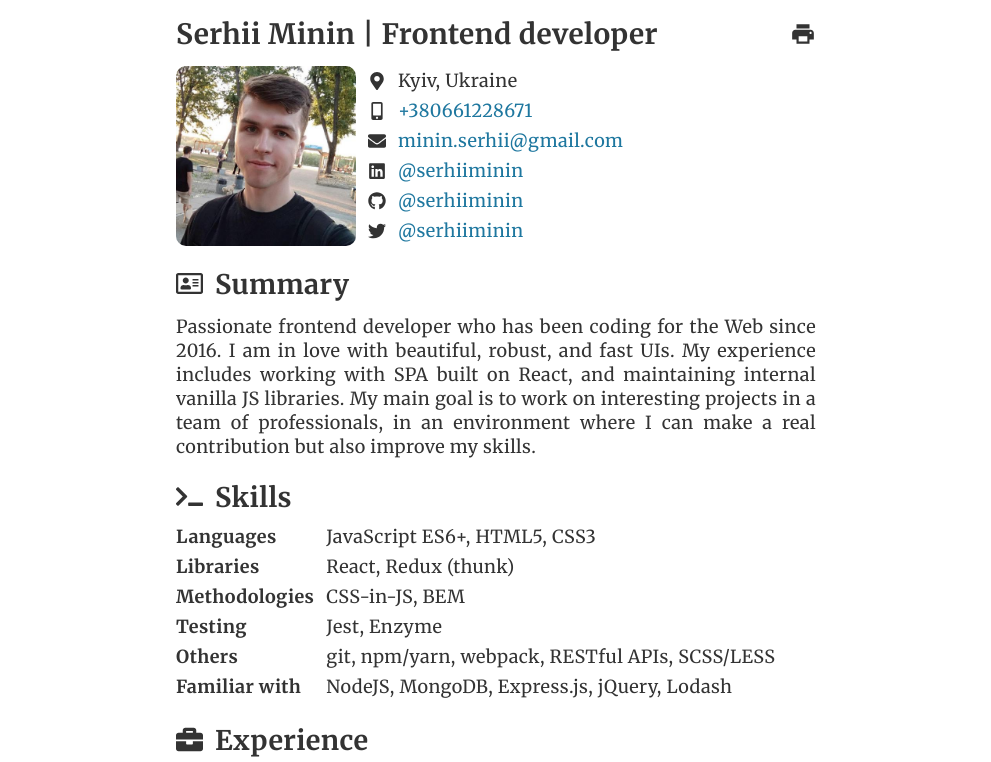
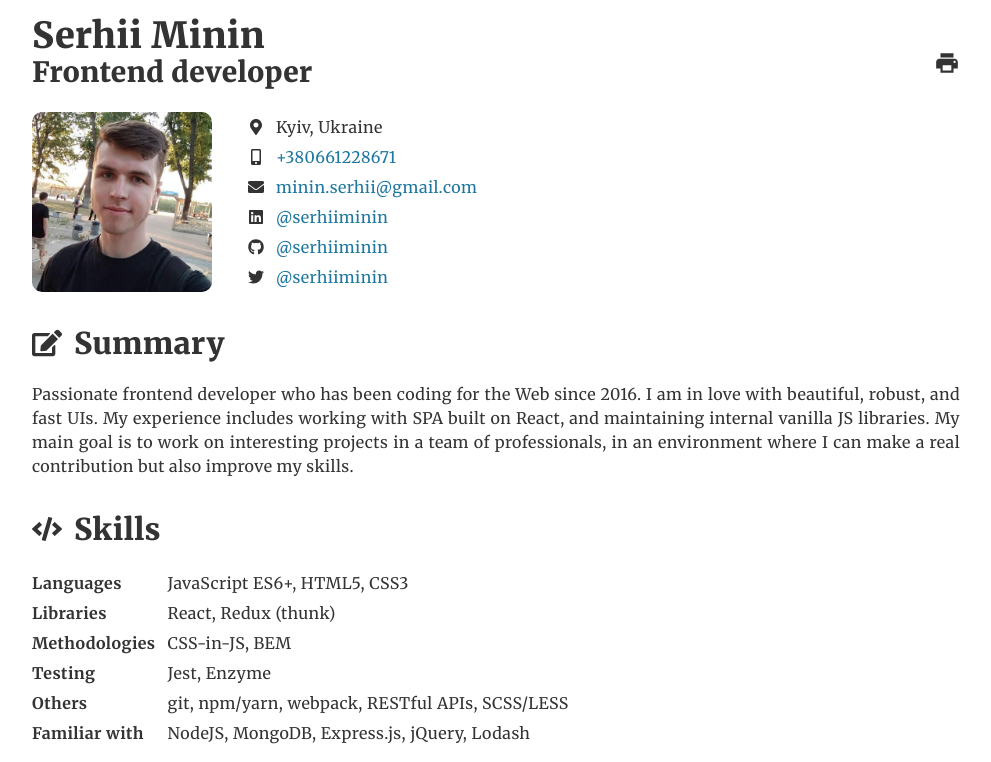
Before and after one commit to serhiiminin/cv, a Gatsby site: page / in a window 1280 px wide. Shown: the top 762 px of the page, without its empty margins (144-1135 px from the left). Built offline with nearby package versions, Linux system fonts and the light colour scheme; Gatsby itself is replaced by a stand-in of ours.

Commit message:
make UI improvements

```diff
--- a/gatsby-browser.js
+++ b/gatsby-browser.js
@@ -8,4 +8,3 @@
 
 // google fonts
 require('typeface-merriweather');
-require('typeface-source-sans-pro');
--- a/package.json
+++ b/package.json
@@ -24,8 +24,7 @@
     "shortid": "^2.2.14",
     "styled-components": "4.3.2",
     "styled-normalize": "8.0.6",
-    "typeface-merriweather": "0.0.72",
-    "typeface-source-sans-pro": "^0.0.75"
+    "typeface-merriweather": "0.0.72"
   },
   "devDependencies": {
     "gh-pages": "2.1.1",
--- a/src/components/contacts.js
+++ b/src/components/contacts.js
@@ -5,7 +5,6 @@ import { FaTwitter, FaGithub, FaLinkedin, FaMapMarkerAlt, FaEnvelope, FaMobileAl
 import IconPrint from "./icon-print"
 import Image from "./image"
 import DataLines from "./data-lines"
-import Title from "./title"
 import Anchor from "./anchor"
 import Section from "./section"
 
@@ -17,11 +16,29 @@ const TitleBlock = styled.div`
   margin-bottom: 1rem;
 `
 
+const TitlesWrapper = styled.div`
+  display: grid;
+  row-gap: 1.2rem;
+  margin-bottom: 1.8rem;
+`;
+
+const TitleName = styled.h1`
+  font-size: 3.6rem;
+  font-weight: 900;
+  margin: 0;
+`;
+
+const TitlePosition = styled.h2`
+  font-size: 2.8rem;
+  font-weight: 900;
+  margin: 0;
+`;
+
 const ContactsInner = styled.div`
   display: grid;
   grid-template-columns: repeat(2, max-content);
   justify-content: start;
-  column-gap: 1.2rem;
+  column-gap: 3.6rem;
 `
 
 const ImageWrapper = styled.div`
@@ -40,7 +57,10 @@ const Contacts = ({ contacts }) => {
   return (
     <Section>
       <TitleBlock>
-        <Title>{`${name} | ${position}`}</Title>
+        <TitlesWrapper>
+          <TitleName>{name}</TitleName>
+          <TitlePosition>{position}</TitlePosition>
+        </TitlesWrapper>
         <IconPrint onClick={onPrint}/>
       </TitleBlock>
       <ContactsInner>
--- a/src/components/container.js
+++ b/src/components/container.js
@@ -2,6 +2,6 @@ import styled from "styled-components"
 
 export default styled.div`
    margin: 0 auto;
-   max-width: 67.2rem;
+   max-width: 96rem;
    padding: 0 1.6rem 2.4rem;
 `
--- a/src/components/ditailed-line.js
+++ b/src/components/ditailed-line.js
@@ -7,7 +7,7 @@ const LineWrapper = styled.div`
   display: grid;
   grid-template-columns: 20rem auto;
   column-gap: 1.2rem;
-  margin-bottom: 1.2rem;
+  margin-bottom: 3rem;
 `
 
 const Titles = styled.div`
@@ -15,7 +15,7 @@ const Titles = styled.div`
   align-self: center;
   justify-self: center;
   text-align: center;
-  row-gap: .4rem;
+  row-gap: .6rem;
 `
 
 const DescriptionText = styled.p`
@@ -25,10 +25,12 @@ const DescriptionText = styled.p`
 
 const Organization = styled.span`
   font-weight: bold;
+  font-size: 2rem;
 `;
 
 const Position = styled.span`
   font-weight: bold;
+  font-size: 1.8rem;
 `;
 
 const Period = styled.span`
--- a/src/components/global-styles.js
+++ b/src/components/global-styles.js
@@ -10,7 +10,7 @@ const GlobalStyle = createGlobalStyle`
     background: #fff;
     color: #333;
     font-family: "merriweather", sans-serif;
-    font-size: 1.8rem;
+    font-size: 1.6rem;
   }
 
   * {
--- a/src/components/layout.js
+++ b/src/components/layout.js
@@ -6,7 +6,7 @@ import { Normalize } from "styled-normalize"
 import styled from 'styled-components';
 
 const Main = styled.main`
-  margin-top: 1.2rem;
+  margin-top: 2.4rem;
 `;
 
 const Layout = ({ children }) => (
--- a/src/components/section.js
+++ b/src/components/section.js
@@ -3,13 +3,15 @@ import PropTypes from "prop-types"
 import styled from "styled-components"
 
 const Section = styled.section`
-  margin-bottom: 2.4rem;
+  margin-bottom: 3.6rem;
 `
 
 const Title = styled.h2`
   display: flex;
   align-items: center;
-  margin: 0 0 1.2rem;
+  font-size: 3rem;
+  margin: 0 0 2.4rem;
+  font-weight: 900;
 `
 
 const TitleText = styled.span`
--- a/src/components/skills.js
+++ b/src/components/skills.js
@@ -1,11 +1,11 @@
 import React from "react"
 import PropTypes from 'prop-types';
-import { FaTerminal } from "react-icons/fa"
+import { FaCode } from "react-icons/fa"
 import Section from "./section"
 import DataLines from "./data-lines"
 
 const Skills = ({ skills }) => (
-  <Section title="Skills" icon={<FaTerminal/>}>
+  <Section title="Skills" icon={<FaCode/>}>
     <DataLines definitions={skills}/>
   </Section>
 )
--- a/src/components/summary.js
+++ b/src/components/summary.js
@@ -1,16 +1,15 @@
 import React from "react"
 import PropTypes from "prop-types"
-import { FaRegAddressCard } from "react-icons/fa"
+import { FaEdit } from "react-icons/fa"
 import Section from "./section"
 import styled from 'styled-components';
 
 const SummaryText = styled.p`
   text-align: justify;
-  font-size: 1.8rem;
 `;
 
 const Summary = ({ summary }) => (
-  <Section title="Summary" icon={<FaRegAddressCard/>}>
+  <Section title="Summary" icon={<FaEdit/>}>
     <SummaryText>{summary}</SummaryText>
   </Section>
 )
--- a/src/components/title.js
+++ /dev/null
@@ -1,9 +0,0 @@
-import styled from 'styled-components';
-
-const Title = styled.h1`
-  font-size: 2.8rem;
-  padding: 1rem 0;
-  margin: 0;
-`;
-
-export default Title;
```
Also changed, not shown: 1 other file.
